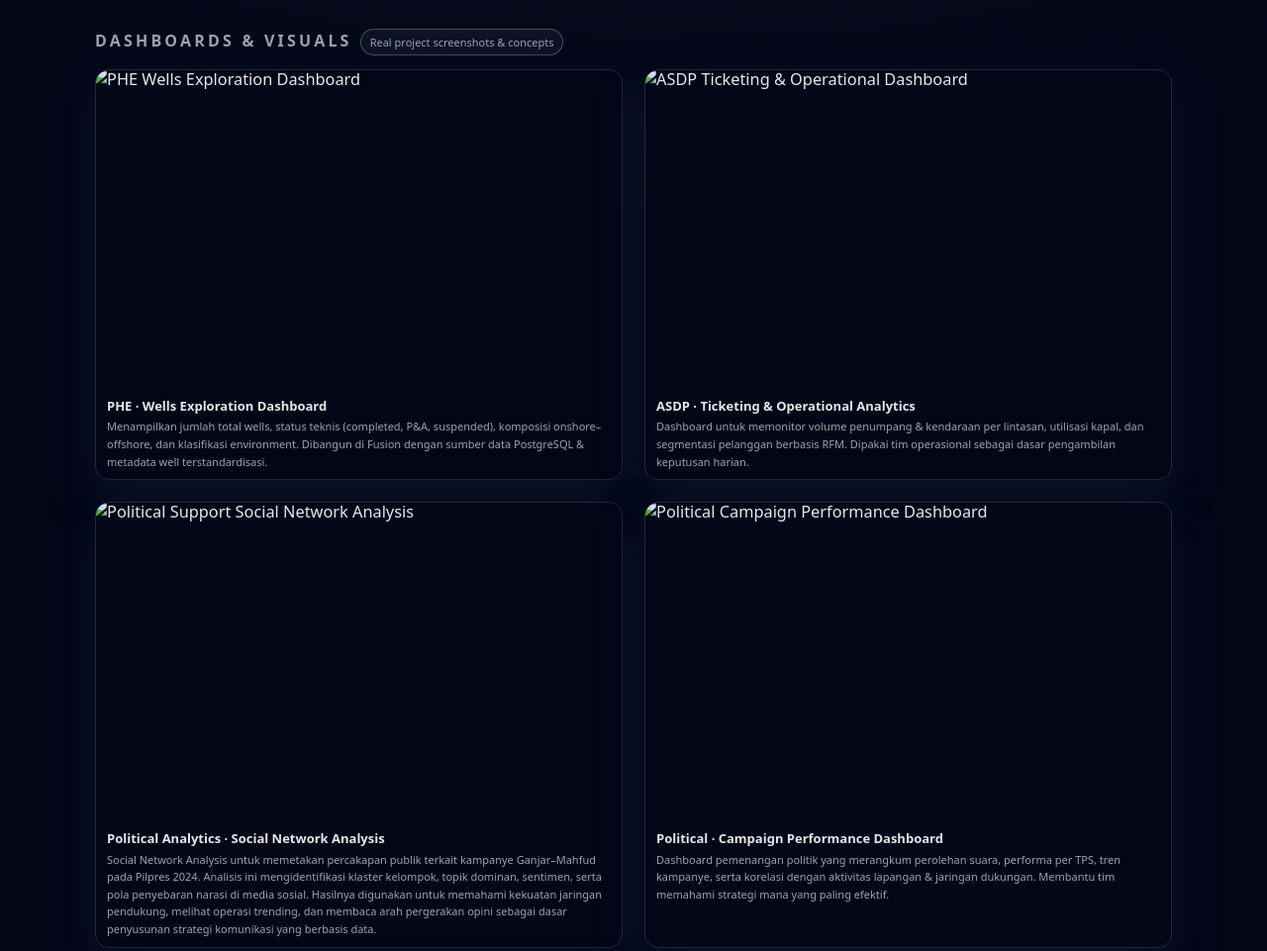
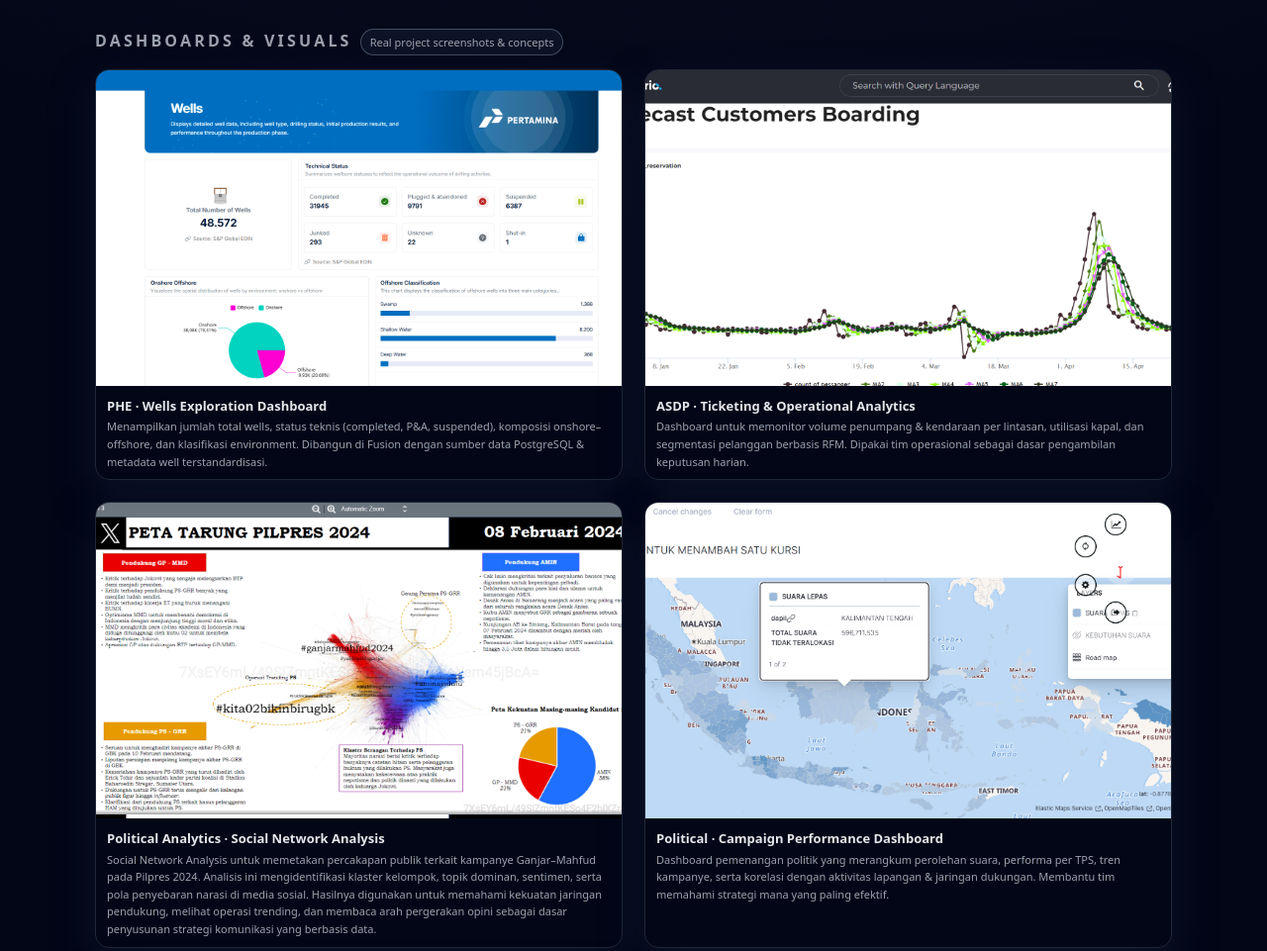
Before and after one commit to Dahyaizzul/portfolio, a plain HTML site: page index.html in a window 1280 px wide. Shown: the part 1823-2784 px from the top of the page at 99% size. Drawn offline with Linux system fonts and the light colour scheme.

Commit message:
Add files via upload

```diff
--- a/index.html
+++ b/index.html
@@ -904,7 +904,7 @@
     <!-- 1: PHE Wells Dashboard -->
     <article class="dash-card">
       <div class="dash-img-wrap">
-        <img src="images/phe-wells-dashboard.png" alt="PHE Wells Exploration Dashboard" />
+        <img src="phe-wells-dashboard.png" alt="PHE Wells Exploration Dashboard" />
       </div>
       <div class="dash-body">
         <div class="dash-title">PHE · Wells Exploration Dashboard</div>
@@ -919,7 +919,7 @@
     <!-- 2: ASDP Operational / Ticketing Dashboard -->
     <article class="dash-card">
       <div class="dash-img-wrap">
-        <img src="images/asdp-ticketing-dashboard.png" alt="ASDP Ticketing & Operational Dashboard" />
+        <img src="asdp-ticketing-dashboard.png" alt="ASDP Ticketing & Operational Dashboard" />
       </div>
       <div class="dash-body">
         <div class="dash-title">ASDP · Ticketing & Operational Analytics</div>
@@ -935,7 +935,7 @@
     <article class="dash-card">
       <div class="dash-img-wrap">
         <!-- Pakai SS Gephi / network graph kamu -->
-        <img src="images/political-sna-graph.png" alt="Political Support Social Network Analysis" />
+        <img src="political-sna-graph.png" alt="Political Support Social Network Analysis" />
       </div>
       <div class="dash-body">
         <div class="dash-title">Political Analytics · Social Network Analysis</div>
@@ -953,7 +953,7 @@
     <article class="dash-card">
       <div class="dash-img-wrap">
         <!-- Pakai SS dashboard pemenangan politik -->
-        <img src="images/political-campaign-dashboard.png" alt="Political Campaign Performance Dashboard" />
+        <img src="political-campaign-dashboard.png" alt="Political Campaign Performance Dashboard" />
       </div>
       <div class="dash-body">
         <div class="dash-title">Political · Campaign Performance Dashboard</div>
@@ -968,7 +968,7 @@
     <!-- 3: PHE RAG + LLM Exploration Assistant (self-development) -->
 <article class="dash-card">
   <div class="dash-img-wrap">
-    <img src="images/phe-rag-console.png" alt="PHE RAG Exploration Assistant Console" />
+    <img src="phe-rag-console.png" alt="PHE RAG Exploration Assistant Console" />
   </div>
   <div class="dash-body">
     <div class="dash-header">
```
